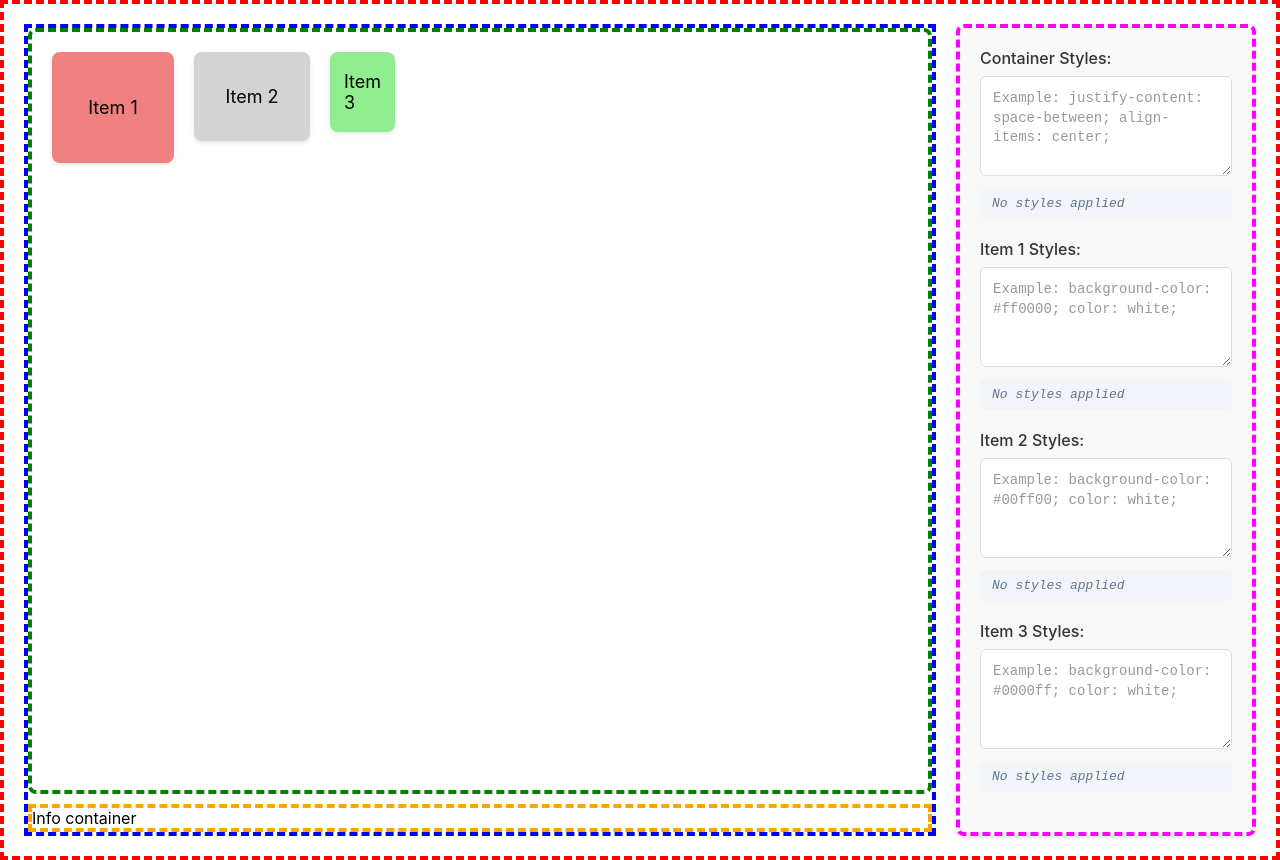
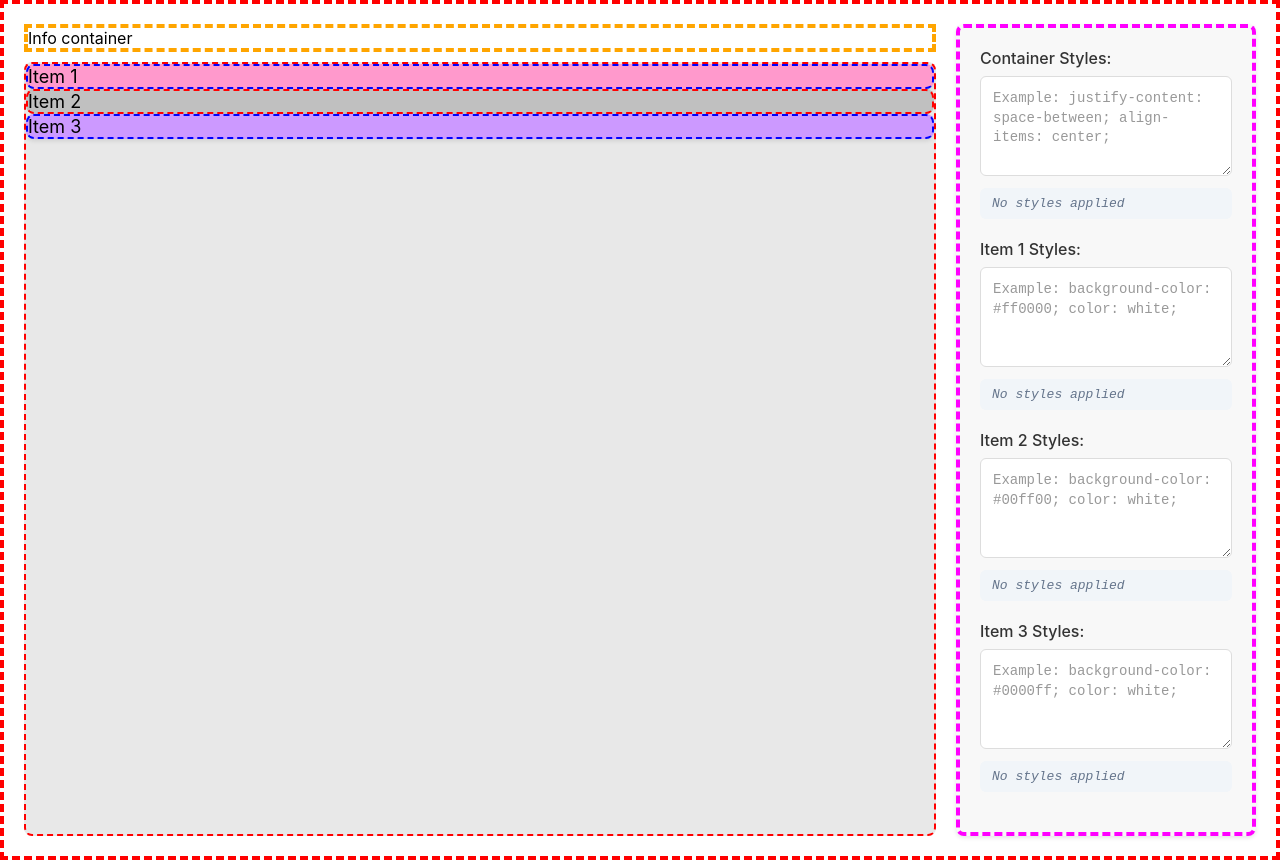
Before and after one commit to C295643/flexbox-playground, a Next.js app: page / in a window 1280 px wide. Built offline with nearby package versions, Linux system fonts and the light colour scheme.

Commit message:
Develop basic layout

```diff
--- a/src/app/globals.css
+++ b/src/app/globals.css
@@ -10,110 +10,3 @@ body {
   min-height: 100vh;
   margin: 0;
 }
-
-.container {
-  display: flex;
-  min-height: 100vh;
-  padding: 20px;
-  gap: 20px;
-}
-
-.wrapper-container {
-  flex: 1;
-  display: flex;
-  flex-direction: column;
-  gap: 10px;
-}
-
-.flex-container {
-  flex: 1;
-  display: flex;
-  gap: 20px;
-  padding: 20px;
-  border: 2px solid #ccc;
-  border-radius: 8px;
-  min-height: 400px;
-  background-color: #fff;
-}
-
-.flex-item {
-  background-color: #f0f0f0;
-  border-radius: 8px;
-  display: flex;
-  align-items: center;
-  justify-content: center;
-  padding: 20px;
-  font-size: 18px;
-  box-shadow: 0 2px 4px rgba(0, 0, 0, 0.1);
-  transition: all 0.3s ease;
-}
-
-.flex-item:hover {
-  transform: translateY(-2px);
-  box-shadow: 0 4px 8px rgba(0, 0, 0, 0.15);
-}
-
-.controls {
-  width: 300px;
-  padding: 20px;
-  background-color: #f8f8f8;
-  border-radius: 8px;
-  box-shadow: 0 2px 4px rgba(0, 0, 0, 0.1);
-}
-
-.control-group {
-  margin-bottom: 20px;
-}
-
-.control-group label {
-  display: block;
-  margin-bottom: 8px;
-  font-weight: 500;
-  color: #333;
-}
-
-.control-group textarea {
-  width: 100%;
-  height: 100px;
-  padding: 12px;
-  border: 1px solid #ddd;
-  border-radius: 6px;
-  font-family: monospace;
-  resize: vertical;
-  font-size: 14px;
-  line-height: 1.4;
-  transition: border-color 0.3s ease;
-  margin-bottom: 8px;
-}
-
-.control-group textarea:focus {
-  outline: none;
-  border-color: #666;
-  box-shadow: 0 0 0 2px rgba(0, 0, 0, 0.05);
-}
-
-.control-group textarea::placeholder {
-  color: #999;
-}
-
-.style-display {
-  background-color: #f1f5f9;
-  border-radius: 6px;
-  padding: 8px 12px;
-  font-family: monospace;
-  font-size: 13px;
-  color: #334155;
-}
-
-.style-display--empty {
-  color: #64748b;
-  font-style: italic;
-}
-
-.style-display__item {
-  padding: 2px 0;
-}
-
-.style-display__item:not(:last-child) {
-  border-bottom: 1px solid #e2e8f0;
-}
--- /dev/null
+++ b/src/app/page.module.css
@@ -0,0 +1,58 @@
+.mainContainer {
+  display: flex;
+  min-height: 100vh;
+  padding: 20px;
+  gap: 20px;
+
+  border: dashed 8px green;
+}
+
+.wrapperContainer {
+  flex: 1;
+  display: flex;
+  flex-direction: column;
+  gap: 10px;
+}
+
+.controls {
+  width: 300px;
+  padding: 20px;
+  background-color: #f8f8f8;
+  border-radius: 8px;
+  box-shadow: 0 2px 4px rgba(0, 0, 0, 0.1);
+}
+
+.controlGroup {
+  margin-bottom: 20px;
+}
+
+.controlGroup label {
+  display: block;
+  margin-bottom: 8px;
+  font-weight: 500;
+  color: #333;
+}
+
+.controlGroup textarea {
+  width: 100%;
+  height: 100px;
+  padding: 12px;
+  border: 1px solid #ddd;
+  border-radius: 6px;
+  font-family: monospace;
+  resize: vertical;
+  font-size: 14px;
+  line-height: 1.4;
+  transition: border-color 0.3s ease;
+  margin-bottom: 8px;
+}
+
+.controlGroup textarea:focus {
+  outline: none;
+  border-color: #666;
+  box-shadow: 0 0 0 2px rgba(0, 0, 0, 0.05);
+}
+
+.controlGroup textarea::placeholder {
+  color: #999;
+}
--- a/src/app/page.tsx
+++ b/src/app/page.tsx
@@ -1,77 +1,40 @@
 "use client";
 
-import { useState, useEffect } from "react";
-import { generateRandomSize } from "@/utils/helpers";
+import { useState } from "react";
 import { StyleDisplay } from "@/components/StyleDisplay";
 import Container from "@/components/Container";
+import { ContainerType } from "@/types/Container";
+import styles from "./page.module.css";
 
 export default function Home() {
   const [containerStyle, setContainerStyle] = useState("");
   const [item1Style, setItem1Style] = useState("");
   const [item2Style, setItem2Style] = useState("");
   const [item3Style, setItem3Style] = useState("");
-  const initialSize = { width: 0, height: 0 };
-  const [randomSizes, setRandomSizes] = useState([
-    initialSize,
-    initialSize,
-    initialSize,
-  ]);
-
-  useEffect(() => {
-    setRandomSizes([
-      generateRandomSize(),
-      generateRandomSize(),
-      generateRandomSize(),
-    ]);
-  }, []);
-
-  const baseStyle1: Record<string, string> = {
-    backgroundColor: "lightcoral",
-  };
-  const baseStyle2: Record<string, string> = {
-    backgroundColor: "lightgrey",
-  };
-  const baseStyle3: Record<string, string> = {
-    backgroundColor: "lightgreen",
-  };
 
   return (
-    <main className="container" style={{ border: "dashed 4px red" }}>
-      <div className="wrapper-container" style={{ border: "dashed 4px blue" }}>
+    <main className={styles.mainContainer} style={{ border: "dashed 4px red" }}>
+      <div className={styles.wrapperContainer}>
+        <div className="info-container" style={{ border: "dashed 4px orange" }}>
+          Info container
+        </div>
         <Container
-          className="flex-container"
+          containerType={ContainerType.MAIN}
           customStyles={containerStyle}
-          baseStyle={{ border: "dashed 4px green" }}
         >
+          <Container customStyles={item1Style}>Item 1</Container>
           <Container
-            size={randomSizes[0]}
-            customStyles={item1Style}
-            baseStyle={baseStyle1}
-          >
-            Item 1
-          </Container>
-          <Container
-            size={randomSizes[1]}
+            containerType={ContainerType.CONTAINER}
             customStyles={item2Style}
-            baseStyle={baseStyle2}
           >
             Item 2
           </Container>
-          <Container
-            size={randomSizes[2]}
-            customStyles={item3Style}
-            baseStyle={baseStyle3}
-          >
-            Item 3
-          </Container>
+          <Container customStyles={item3Style}>Item 3</Container>
         </Container>
-        <div className="info-container" style={{ border: "dashed 4px orange" }}>
-          Info container
-        </div>
       </div>
 
-      <div className="controls" style={{ border: "dashed 4px fuchsia" }}>
-        <div className="control-group">
+      <div className={styles.controls} style={{ border: "dashed 4px fuchsia" }}>
+        <div className={styles.controlGroup}>
           <label htmlFor="container-style">Container Styles:</label>
           <textarea
             id="container-style"
@@ -79,10 +42,10 @@ export default function Home() {
             onChange={(e) => setContainerStyle(e.target.value)}
             placeholder="Example: justify-content: space-between; align-items: center;"
           />
-          <StyleDisplay styles={containerStyle} />
+          <StyleDisplay inputStyles={containerStyle} />
         </div>
 
-        <div className="control-group">
+        <div className={styles.controlGroup}>
           <label htmlFor="item1-style">Item 1 Styles:</label>
           <textarea
             id="item1-style"
@@ -90,10 +53,10 @@ export default function Home() {
             onChange={(e) => setItem1Style(e.target.value)}
             placeholder="Example: background-color: #ff0000; color: white;"
           />
-          <StyleDisplay styles={item1Style} />
+          <StyleDisplay inputStyles={item1Style} />
         </div>
 
-        <div className="control-group">
+        <div className={styles.controlGroup}>
           <label htmlFor="item2-style">Item 2 Styles:</label>
           <textarea
             id="item2-style"
@@ -101,10 +64,10 @@ export default function Home() {
             onChange={(e) => setItem2Style(e.target.value)}
             placeholder="Example: background-color: #00ff00; color: white;"
           />
-          <StyleDisplay styles={item2Style} />
+          <StyleDisplay inputStyles={item2Style} />
         </div>
 
-        <div className="control-group">
+        <div className={styles.controlGroup}>
           <label htmlFor="item3-style">Item 3 Styles:</label>
           <textarea
             id="item3-style"
@@ -112,7 +75,7 @@ export default function Home() {
             onChange={(e) => setItem3Style(e.target.value)}
             placeholder="Example: background-color: #0000ff; color: white;"
           />
-          <StyleDisplay styles={item3Style} />
+          <StyleDisplay inputStyles={item3Style} />
         </div>
       </div>
     </main>
--- /dev/null
+++ b/src/components/Container.module.css
@@ -0,0 +1,31 @@
+/* reset styles */
+.container-main {
+  font-size: 18px;
+  flex: 1;
+  border-radius: 8px;
+  border: dashed 2px red;
+}
+
+.item {
+  font-size: 18px;
+  border-radius: 8px;
+  border: dashed 2px blue;
+
+  box-shadow: 0 2px 4px rgba(0, 0, 0, 0.1);
+  transition: all 0.3s ease;
+}
+.item:hover {
+  transform: translateY(-2px);
+  box-shadow: 0 4px 8px rgba(0, 0, 0, 0.15);
+}
+
+.container {
+  font-size: 18px;
+  border-radius: 8px;
+  border: dashed 2px red;
+}
+.container:hover {
+  transform: translateY(-2px);
+  box-shadow: 0 4px 8px rgba(0, 0, 0, 0.15);
+}
+/* ------------- */
--- a/src/components/Container.tsx
+++ b/src/components/Container.tsx
@@ -1,13 +1,14 @@
-import React from "react";
+import React, { useEffect, useState } from "react";
+import { ContainerResetClass, ContainerType } from "@/types/Container";
+import styles from "./Container.module.css";
+import {
+  backgroundColors,
+  generateRandomColor,
+} from "@/utils/helpers";
 
 type ContainerProps = {
-  className?: string;
-  size?: {
-    width: number;
-    height: number;
-  };
+  containerType?: ContainerType;
   customStyles: string;
-  baseStyle: Record<string, string>;
   children: React.ReactNode;
 };
 
@@ -35,20 +36,37 @@ const applyCustomStyles = (styleString: string): Record<string, string> => {
 };
 
 const Container: React.FC<ContainerProps> = ({
-  className = "flex-item",
-  size,
+  containerType = ContainerType.ITEM,
   customStyles,
-  baseStyle,
   children,
 }) => {
+  const containerResetClass = ContainerResetClass[containerType];
+  const [baseStyles, setBaseStyles] = useState<React.CSSProperties>({});
+
+  const [doubleClicked, setDoubleClicked] = useState(false);
+
+  // Initial styles
+  useEffect(() => {
+    const bgColor = backgroundColors[containerType] || { backgroundColor: generateRandomColor()};
+    setBaseStyles((prev) => ({ ...prev, ...bgColor }));
+  }, []);
+
+  const handleDoubleClick = () => {
+    setDoubleClicked(!doubleClicked);
+    console.log("--------------- !doubleClicked");
+  };
+
   const combinedStyles = {
-    ...baseStyle,
+    ...baseStyles,
     ...applyCustomStyles(customStyles),
-    ...(size ? { width: `${size.width}px`, height: `${size.height}px` } : {}),
   };
 
   return (
-    <div className={className} style={combinedStyles}>
+    <div
+      className={`${styles[containerResetClass]}`}
+      style={combinedStyles}
+      onDoubleClick={handleDoubleClick}
+    >
       {children}
     </div>
   );
--- /dev/null
+++ b/src/components/StyleDisplay.module.css
@@ -0,0 +1,21 @@
+.styleDisplay {
+  background-color: #f1f5f9;
+  border-radius: 6px;
+  padding: 8px 12px;
+  font-family: monospace;
+  font-size: 13px;
+  color: #334155;
+}
+
+.styleDisplayEmpty {
+  color: #64748b;
+  font-style: italic;
+}
+
+.styleDisplayItem {
+  padding: 2px 0;
+}
+
+.styleDisplayItem:not(:last-child) {
+  border-bottom: 1px solid #e2e8f0;
+}
--- /dev/null
+++ b/src/types/Container.ts
@@ -0,0 +1,17 @@
+import { ObjectValues } from "./types";
+
+export const ContainerType = {
+  MAIN: 'MAIN',
+  CONTAINER: 'CONTAINER',
+  ITEM: 'ITEM',
+} as const;
+
+export type ContainerType = ObjectValues<typeof ContainerType>;
+
+export const ContainerResetClass = {
+  MAIN: 'container-main',
+  CONTAINER: 'container',
+  ITEM: 'item',
+} as const;
+
+export type ContainerResetClass = ObjectValues<typeof ContainerResetClass>;
--- /dev/null
+++ b/src/types/types.ts
@@ -0,0 +1 @@
+export type ObjectValues<T> = T[keyof T];
--- a/src/utils/helpers.ts
+++ b/src/utils/helpers.ts
@@ -1,6 +1,52 @@
+import { ContainerType } from "@/types/Container";
+
 export function generateRandomSize() {
   return {
-    width: Math.floor(Math.random() * 100) + 50,
-    height: Math.floor(Math.random() * 100) + 50,
+    width: Math.floor(Math.random() * 100) + 200,
+    height: Math.floor(Math.random() * 100) + 200,
   };
 }
+
+export const generateRandomColor = () => {
+  const lightColors = [
+    "#ff9999",
+    "#ffb399",
+    "#ffcc99",
+    "#ffe699",
+    "#ffff99",
+    "#e6ff99",
+    "#ccff99",
+    "#b3ff99",
+    "#99ff99",
+    "#99ffb3",
+    "#99ffcc",
+    "#99ffe6",
+    "#99ffff",
+    "#99e6ff",
+    "#99ccff",
+    "#99b3ff",
+    "#9999ff",
+    "#b399ff",
+    "#cc99ff",
+    "#e699ff",
+    "#ff99ff",
+    "#ff99e6",
+    "#ff99cc",
+    "#ff99b3",
+    "#ff9999",
+  ];
+  const randomIndex = Math.floor(Math.random() * lightColors.length);
+  return lightColors[randomIndex];
+};
+
+export const backgroundColors: Partial<
+  Record<ContainerType, React.CSSProperties>
+> = {
+  MAIN: { backgroundColor: "#E8E8E8" },
+  CONTAINER: { backgroundColor: "#C0C0C0" },
+};
+
+export const containerBorders: Partial<Record<ContainerType, string>> = {
+  MAIN: "#E8E8E8",
+  CONTAINER: "#C0C0C0",
+};
```
Also changed, not shown: package.json (+4 -4 lines), src/components/StyleDisplay.tsx (+13 -10 lines), 1 other file (tests, documents, lock files or other folders).
